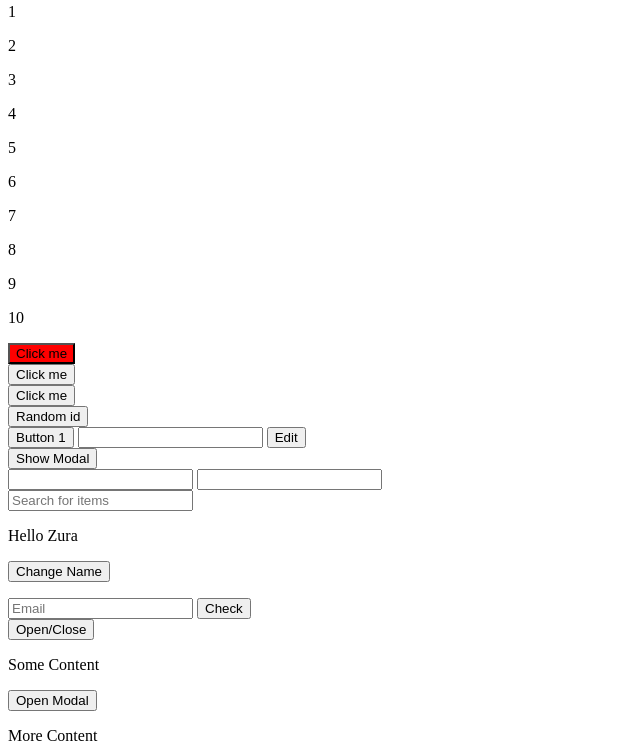
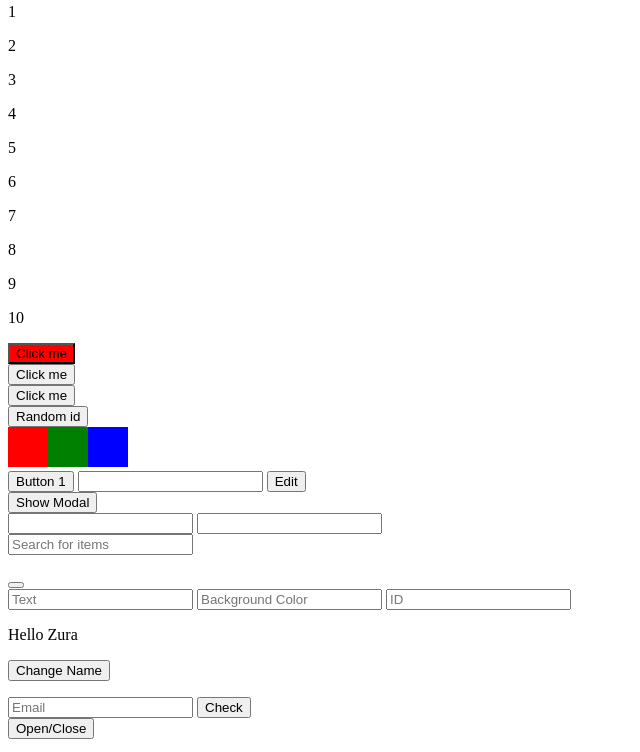
Before and after one commit to thecodeholic/alpinejs-course, a plain HTML site: page basics/index.html in a window 1280 px wide. Shown: the part 351-1103 px from the top of the page, without its empty margins (0-640 px from the left). Drawn offline with nearby package versions, Linux system fonts and the light colour scheme; no server answers.

Commit message:
Add challenge final version

```diff
--- a/basics/index.html
+++ b/basics/index.html
@@ -178,6 +178,12 @@
     <!-- Challenge -->
     <div x-data="{colors: ['red', 'green', 'blue']}">
       <!-- Iterate over colors and display 40x40 px boxes with given colors -->
+      <template x-for="color in colors">
+        <div
+          style="width: 40px; height: 40px; display: inline-block"
+          :style="{backgroundColor: color}"
+        ></div>
+      </template>
     </div>
 
     <!-- x-on -->
@@ -214,6 +220,13 @@
         2nd input for background color. Whatever you type color inside the input and that will become button background color
         3rd input for button id. Whatever you type inside that will become button id
     -->
+    <div x-data="{text: null, bg: null, id: null}">
+        <button :id="id" :style="{backgroundColor: bg}" x-text="text"></button>
+        <br>
+        <input type="text" x-model="text" placeholder="Text">
+        <input type="text" x-model="bg" placeholder="Background Color">
+        <input type="text" x-model="id" placeholder="ID">
+    </div>
 
     <!-- x-effect -->
     <div x-data="{name: 'Zura', message: null}">
```
